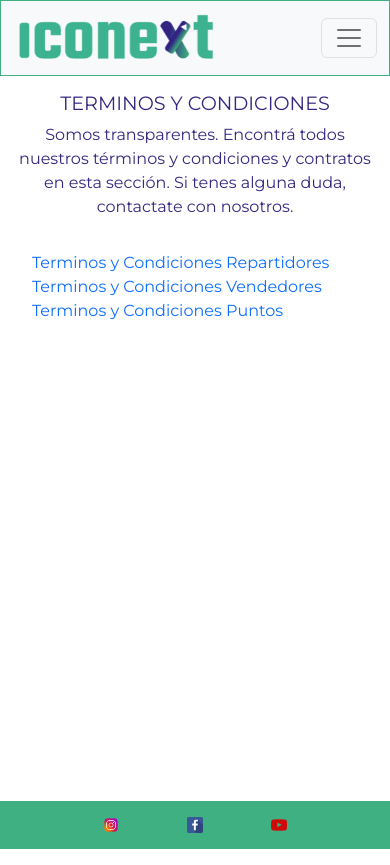
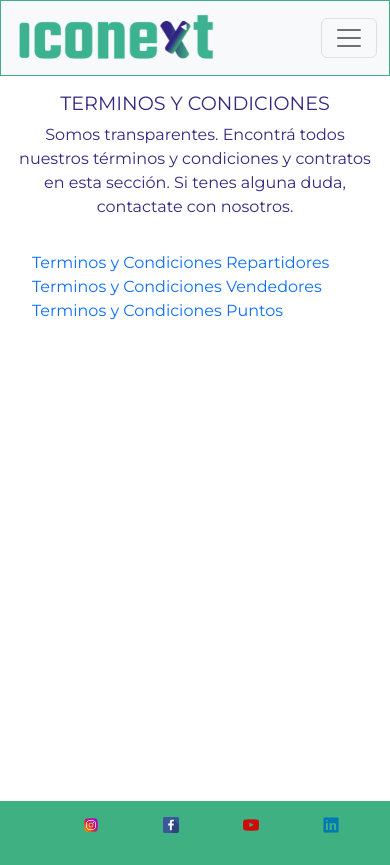
Before and after one commit to danielamancebo/Iconext, a website: page pages/tyc.html in a window 390 px wide. Drawn offline with nearby package versions, Linux system fonts and the light colour scheme.

Commit message:
arreglo footer

```diff
--- a/pages/tyc.html
+++ b/pages/tyc.html
@@ -61,11 +61,14 @@
             <footer>
                 <div class="pie-de-pagina">
                     <div class="redes">
-                        <a href="https://www.instagram/iconext_io" target=”_blank”> <img src="../img/icono-instagram.png" alt="Icono Instagram"></a>
-                        <a href="https://www.facebook.com/iconext.io" target=”_blank”> <img src="../img/icono-facebook.png" alt="Icono Facebook"></a>
-                        <a href="https://www.youtube.com/iconext.io" target=”_blank”> <img src="../img/icono-youtube.png" alt="Icono Youtube"></a>
-                    </div>
+                        <ul>
+                            <li><a href="https://www.instagram.com/iconext_io" target=”_blank”><img src="../img/icono-instagram.png" alt="Icono Instagram"></a></li>
+                            <li><a href="https://www.facebook.com/iconext.io" target=”_blank”><img src="../img/icono-facebook.png" alt="Icono Facebook"></a></li>
+                            <li><a href="https://youtube.com/@iconext" target=”_blank”><img src="../img/icono-youtube.png" alt="Icono Youtube"></a></li>
+                            <li><a href="https://www.linkedin.com" target=”_blank”><img src="../img/icono-linkedin.png" alt="Icono Linkedin"></a></li>
+                        </ul>
                 </div>
+            </div>
             </footer>
     </div>
     <!-- JavaScript Bundle with Popper -->
--- a/scss/contenedores/_footer.scss
+++ b/scss/contenedores/_footer.scss
@@ -1,6 +1,7 @@
 /* estilos de footer */
 
 .pie-de-pagina{
+    width: 100%;
     @include estilos-basicos;
     background-color: $color-marca-verde;
     margin-top: .5rem;
@@ -8,9 +9,13 @@
     a{
         margin: 1rem;
         text-decoration: none;
-        color:$color-marca-azul
+        color:$color-marca-azul;
+        font-size: $size-legales;
     }
     .redes{
+        ul{
+            list-style: none;
+            @include flex-center;
             a{
                 img{
                     margin: 1rem;
@@ -19,6 +24,9 @@
                     width: 2rem;
                 }
              }
+
+        }
+
     }
 
 }
--- a/scss/contenedores/_md.scss
+++ b/scss/contenedores/_md.scss
@@ -138,14 +138,18 @@
     }
     /*footer*/
     .pie-de-pagina{
+        display: flex;
+        flex-direction: column;
         a{
-            font-size: $size-parrafos-md;
+            font-size: $size-legales-md;
         }
         .redes{
-            a{
+            ul{
+                a{
                 img{
                    width: 1rem;
                    height: 1rem;
+                }
                 }
             }
         }
--- a/scss/utilidades/_variables.scss
+++ b/scss/utilidades/_variables.scss
@@ -14,7 +14,7 @@ $size-titulos-md: 1.2rem;
 $size-subtitulos-md: 1rem;
 $size-copetes-md: 1rem;
 $size-parrafos-md: 0.8rem;
-$size-legales-md: 0.5rem;
+$size-legales-md: 0.6rem;
 
 //tipografias
 $textos: 'Montserrat', sans-serif;
```
Also changed, not shown: index.html (+6 -3 lines), pages/contacto.html (+6 -3 lines), pages/nosotros.html (+6 -3 lines), pages/precios.html (+6 -3 lines), pages/puntos.html (+6 -3 lines), pages/repartidores.html (+6 -3 lines), css/style.css.
